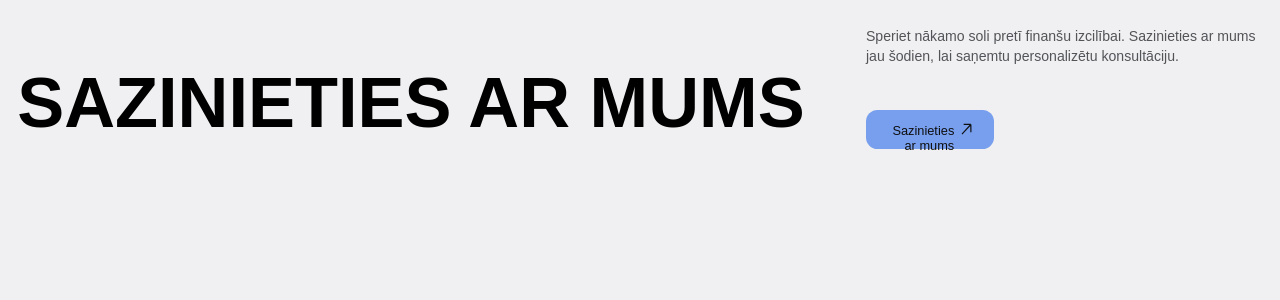
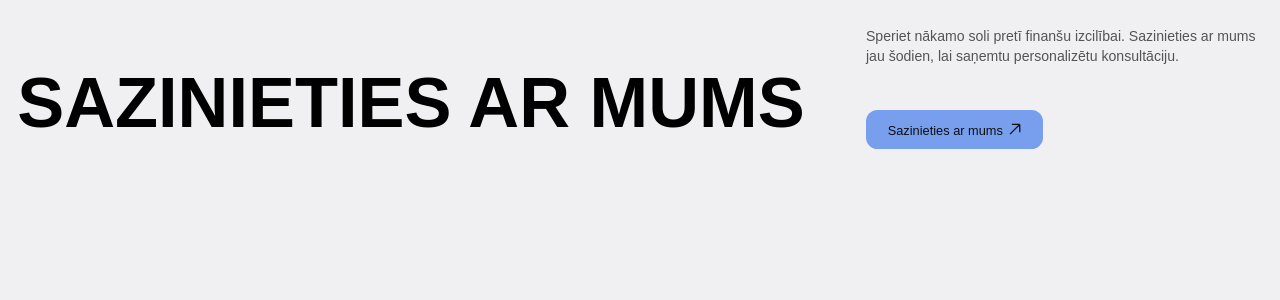
Before and after one commit to amaksix/5w, a Jekyll site: the page built from lv/index.md, in a window 1280 px wide. Shown: the part 1988-2288 px from the top of the page. Built offline with Jekyll 4.4.1, drawn with Linux system fonts in a browser that asks for light colours.

Commit message:
100% fixed contact button

```diff
--- a/assets/css/home.css
+++ b/assets/css/home.css
@@ -137,7 +137,6 @@
     grid-template-columns: auto auto;
     gap: 0.5vw;
     border-radius: 0.9vw;
-    width: 10vw;
     height:3vw;
     padding: 1.7vw;
     padding-top: 1vw;
@@ -150,4 +149,5 @@
     color: #0F0F10;
     font-size: 1vw;
    text-align: right;
+   white-space: nowrap;
 }
```
